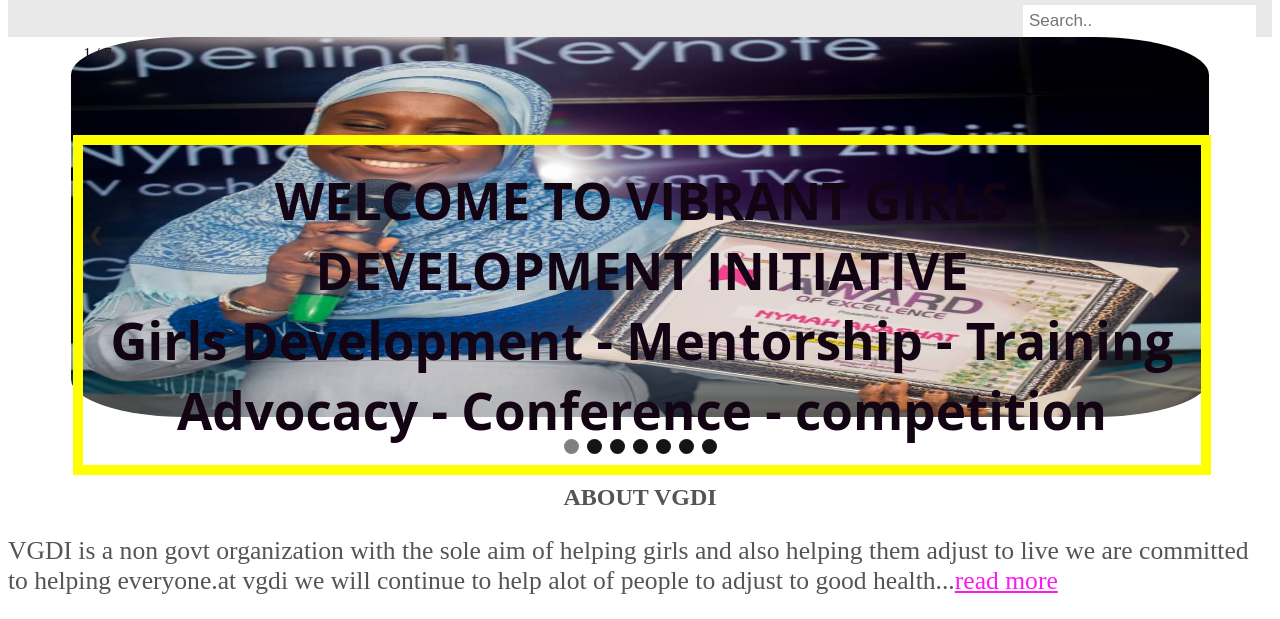
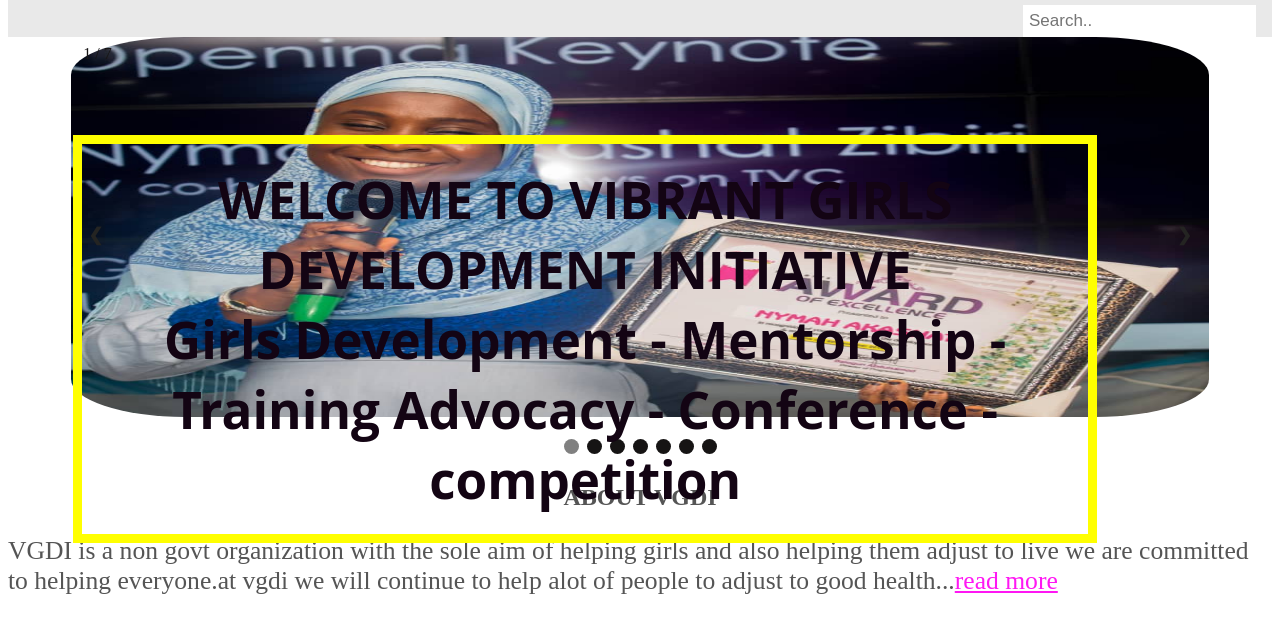
Before and after one commit to doncruzo/vibrantgirls, a plain HTML site: page index.html in a window 1280 px wide. Shown: the part 153-772 px from the top of the page. Drawn offline with Linux system fonts and the light colour scheme.

Commit message:
Update index.html

```diff
--- a/index.html
+++ b/index.html
@@ -322,16 +322,16 @@ background-blend-mode: darken}
   color: rgb(19, 4, 19);
   font: 4vw OPEN SANS;
   font-weight: bolder;
-  padding: 85px 19px;
+  padding: 65px 19px;
   position: ABSOLUTE;
   TOP: 25%;
 
-  width: 100%;
+  width: 90%;
   text-align: center;
 
 
-  width: 100%;
-  border: 10PX solid YELLOW;
+
+  border: 9PX solid YELLOW;
   padding: 20PX;
   margin: 2PX;
 
```
